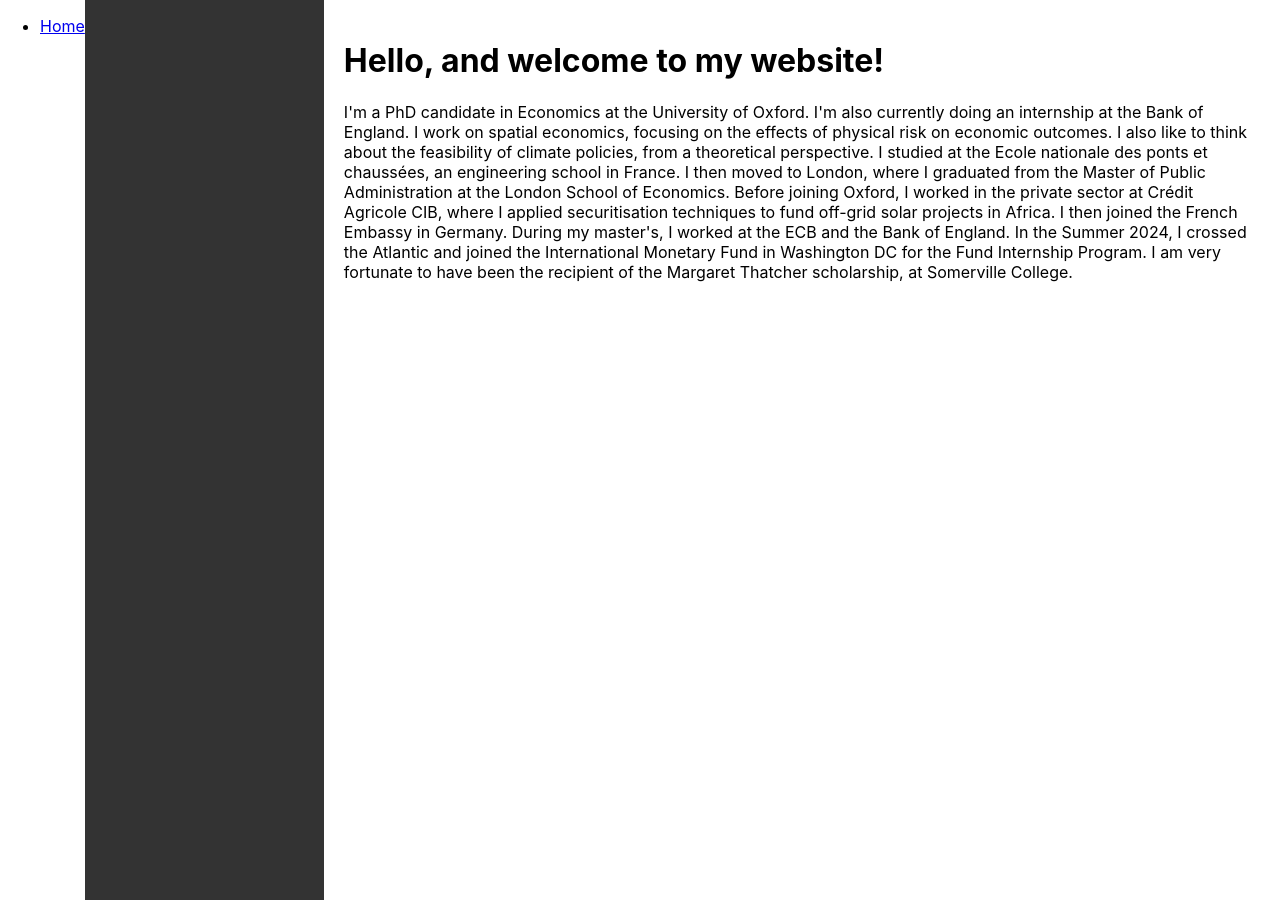
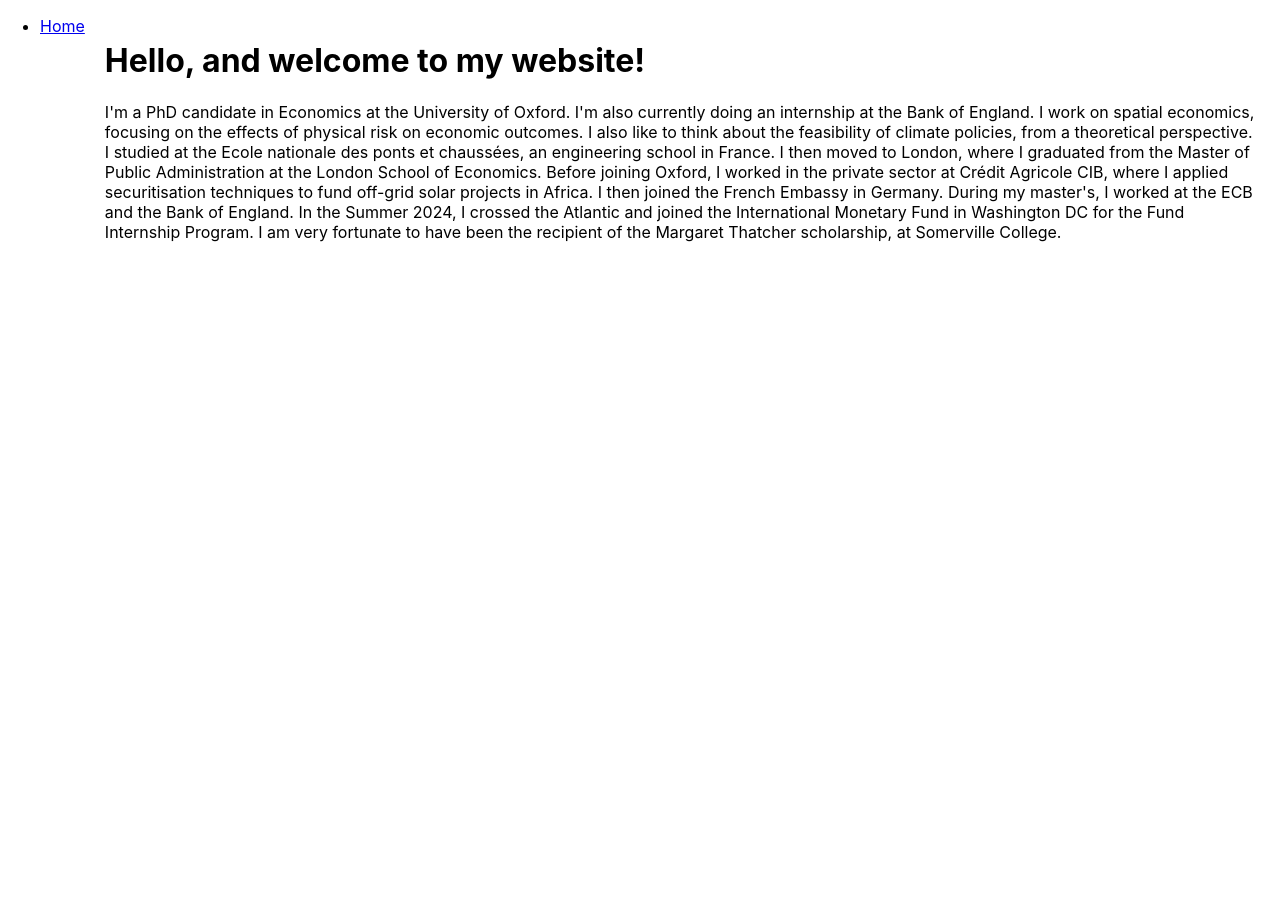
Before and after one commit to JulietteCx/juliettecx.github.io, a Jekyll site: the page built from _pages/index.html, in a window 1280 px wide. Built offline with Jekyll 4.4.1, drawn with Linux system fonts in a browser that asks for light colours.

Commit message:
Update default.html

```diff
--- a/_layouts/default.html
+++ b/_layouts/default.html
@@ -20,10 +20,6 @@
 
   <!-- Main Container -->
   <div class="container">
-    <!-- Sidebar -->
-    <div class="sidebar">
-      <!-- Sidebar content -->
-    </div>
 
     <!-- Main Content -->
     <div class="main-content">
```
